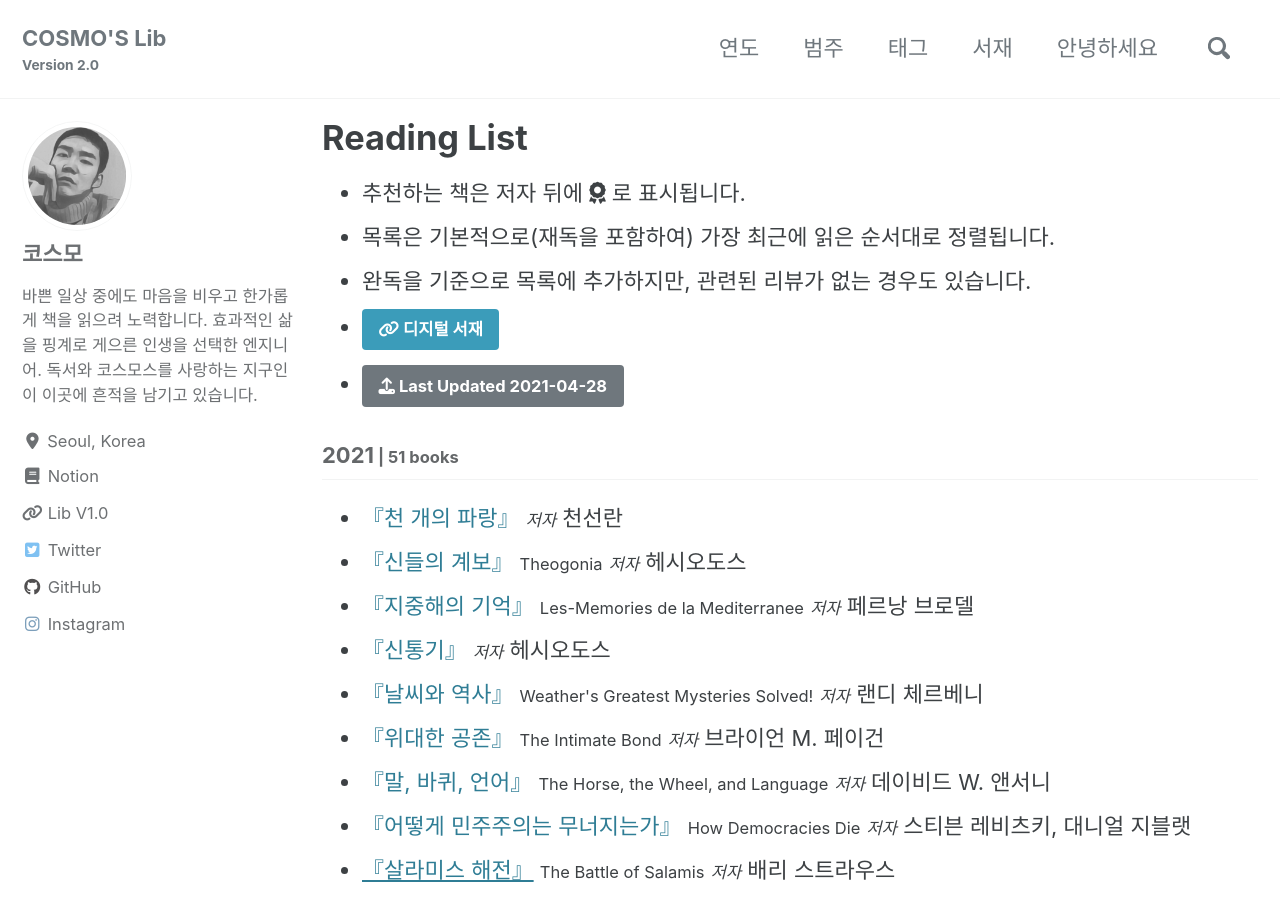
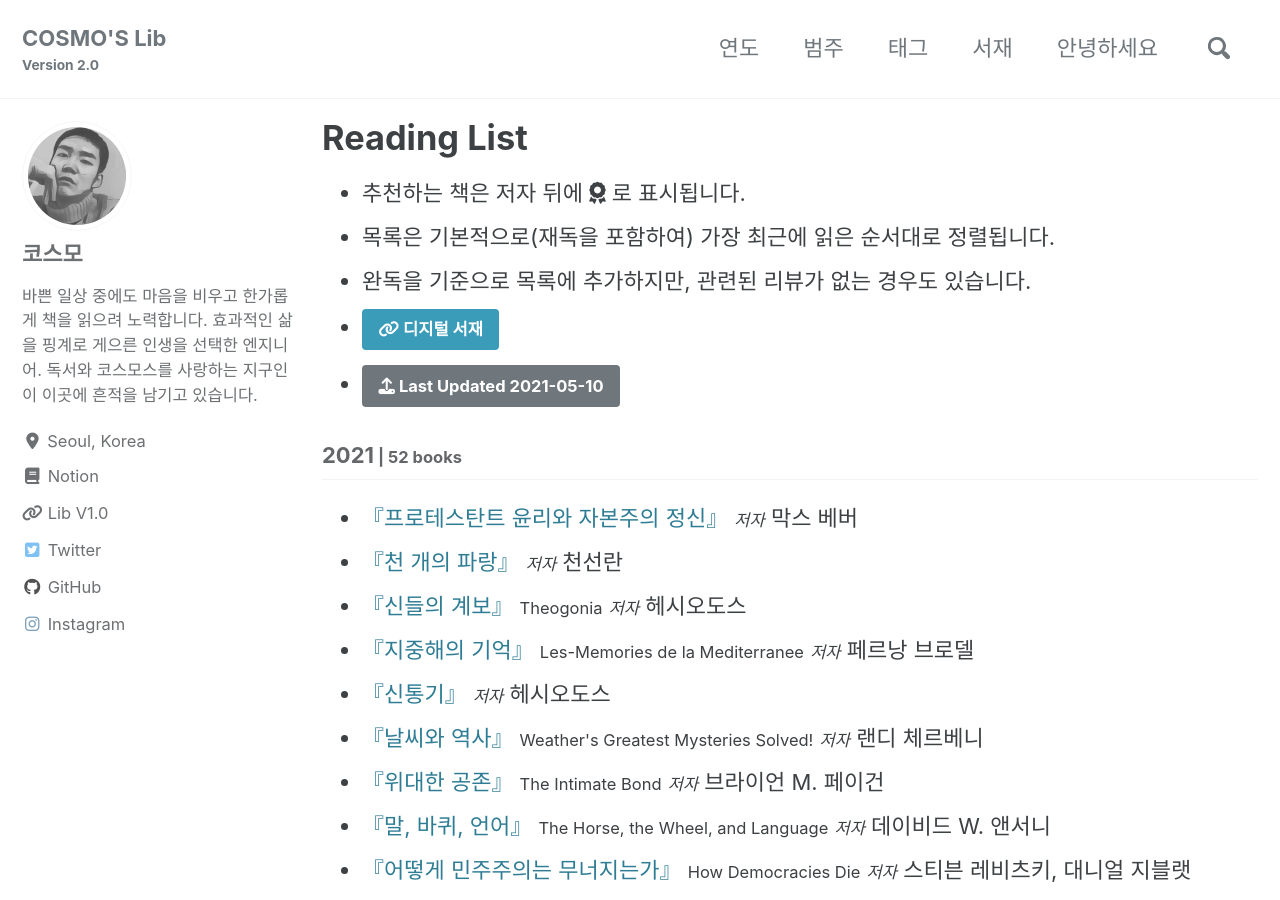
Before and after one commit to deftone2000/cosmo-s-archive, a Jekyll site: the page built from _pages/reading-list.html, in a window 1280 px wide and 900 px high. Built offline with Jekyll 4.4.1, drawn with Linux system fonts in a browser that asks for light colours; cached includes are drawn as plain includes; nearby versions of some CDN libraries; comment, search, counter and statistics services are not loaded; a style sheet for code colours, icons or effects is not loaded.

Commit message:
no message

```diff
--- a/_data/reading.yml
+++ b/_data/reading.yml
@@ -1,7 +1,17 @@
-lastupdate: 2021-04-28
+lastupdate: 2021-05-10
 list:
   - year: "2021"
     books:
+
+      - title: "프로테스탄트 윤리와 자본주의 정신"
+        ori_title:
+        author: 막스 베버
+        post_title:
+        cover:
+        trans: 박문재
+        pub: 현대지성
+        pub_info: 2018-06-01
+        post_link:
 
       - title: "천 개의 파랑"
         ori_title:
```
